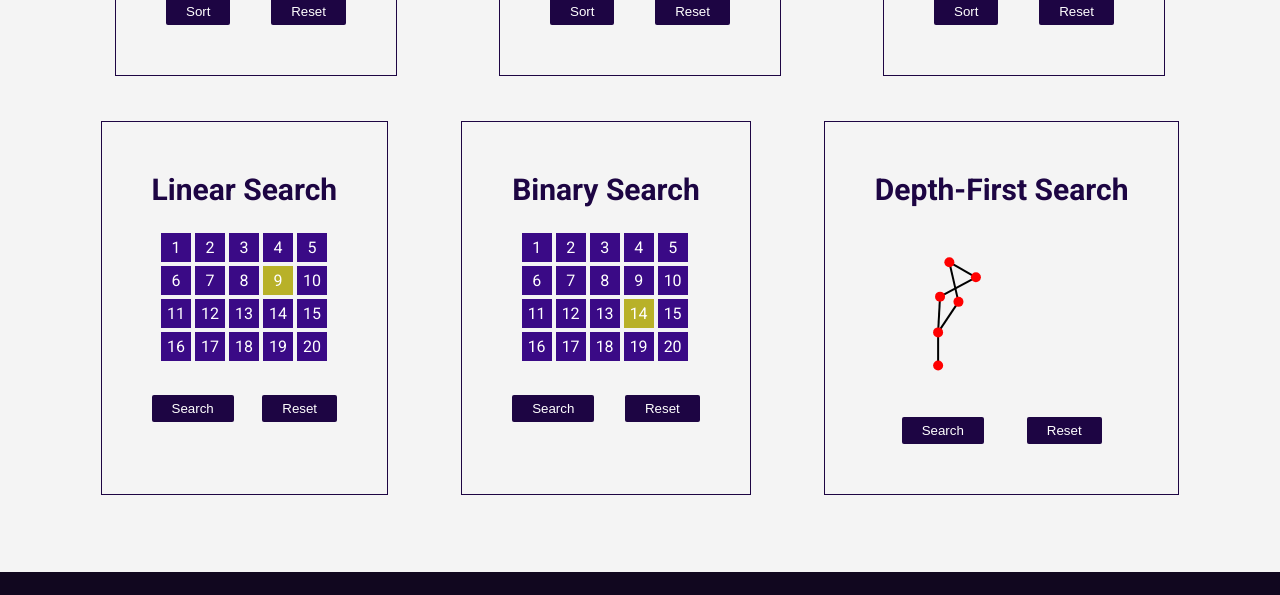
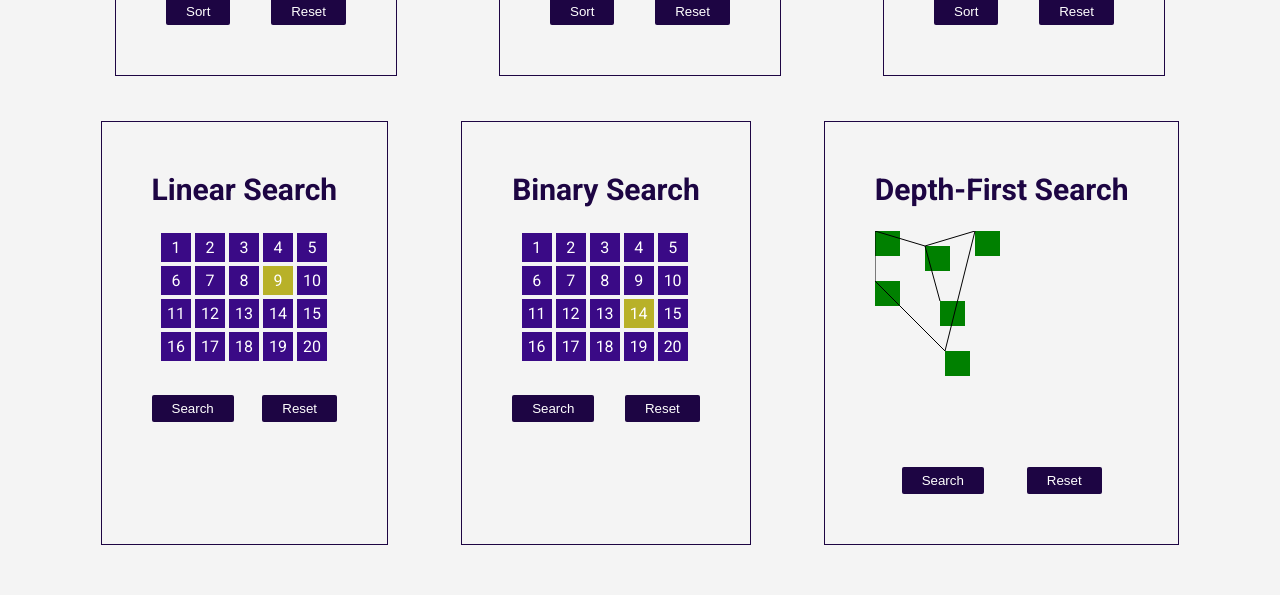
Before and after one commit to Ice-Cap/my-portfolio-website, a React (Create React App) app: page / in a window 1280 px wide. Shown: the part 1820-2415 px from the top of the page. Built offline with nearby package versions, Linux system fonts and the light colour scheme.

Commit message:
working on graph creation

```diff
--- a/src/components/Algorithms.js
+++ b/src/components/Algorithms.js
@@ -4,7 +4,7 @@ import QuickSort from './algorithms/QuickSort';
 import MergeSort from './algorithms/MergeSort';
 import BinarySearch from './algorithms/BinarySearch';
 import LinearSearch from './algorithms/LinearSearch';
-import DepthFirstSearch from './algorithms/DepthFirstSearch';
+import DepthFirstSearch from './algorithms/DepthFirstCanvas';
 
 function Algorithms() {
     return (
--- /dev/null
+++ b/src/components/algorithms/DepthFirstCanvas.js
@@ -0,0 +1,136 @@
+import React, { useEffect, useRef, useState } from 'react';
+import GraphMaker from '../../utils/GraphMaker';
+
+
+function DepthFirstSearch(props) {
+    const [state, setState] = useState({
+        currIndex: null,
+        needle: 14,
+        visited: new Set(),
+        nodeGrabed: null,
+        graph: {
+            'A': {
+                x: 0,
+                y: 0,
+                neighbors: ['B', 'C']
+            },
+            'B': {
+                x: 50,
+                y: 15,
+                neighbors: ['D', 'E']
+            },
+            'C': {
+                x: 0,
+                y: 50,
+                neighbors: ['F']
+            },
+            'D': {
+                x: 65,
+                y: 70,
+                neighbors: []
+            },
+            'E': {
+                x: 100,
+                y: 0,
+                neighbors: ['F']
+            },
+            'F': {
+                x: 70,
+                y: 120,
+                neighbors: []
+            }
+        }
+    });
+    const canvasRef = useRef();
+
+    useEffect(() => {
+        const canvas = canvasRef.current;
+        const ctx = canvas.getContext('2d');
+
+        // Clear the canvas for each render
+        ctx.clearRect(0, 0, canvas.width, canvas.height);
+
+        ctx.fillStyle = 'green';
+
+        const Graph = new GraphMaker(ctx, state.graph);
+    });
+
+    function dfs(graph, start, visited = new Set()) {
+        console.log(start); // Process the current node as needed
+        visited.add(start); // Mark the current node as visited
+        setState((prev) => {
+            return { ...prev, currIndex: start, visited: visited };
+        });
+
+        // Iterate through all the neighbors of the current node
+        graph[start].forEach(neighbor => {
+            if (!visited.has(neighbor)) { // If the neighbor hasn't been visited
+                dfs(graph, neighbor, visited); // Recursively visit the neighbor
+            }
+        });
+    }
+
+    function handleClick(e) {
+        // get bounding rectangle of canvas
+        const rect = canvasRef.current.getBoundingClientRect();
+
+        // get x and y coordinates of click relative to canvas
+        const x = e.clientX - rect.left;
+        const y = e.clientY - rect.top;
+
+        // check if click is within a node
+        for (let node in state.graph) {
+            const nodeObj = state.graph[node];
+            if (x >= nodeObj.x && x <= nodeObj.x + 25 && y >= nodeObj.y && y <= nodeObj.y + 25) {
+                setState((prev) => {
+                    return { ...prev, nodeGrabed: node };
+                });
+                console.log(node);
+                break;
+            }
+        }
+    }
+
+    function handleDrag(e) {
+        if (!state.nodeGrabed || !canvasRef.current) {
+            return;
+        }
+
+        const rect = canvasRef.current.getBoundingClientRect();
+        const x = e.clientX - rect.left;
+        const y = e.clientY - rect.top;
+        setState((prev) => {
+            return {
+                ...prev,
+                graph: {
+                    ...prev.graph,
+                    [prev.nodeGrabed]: {
+                        ...prev.graph[prev.nodeGrabed],
+                        x: x,
+                        y: y
+                    }
+                }
+            };
+        });
+    }
+
+    return (
+        <div className='algo search'>
+            <h3>Depth-First Search</h3>
+            <canvas
+                onMouseDown={handleClick}
+                onMouseUp={() => setState((prev) => ({ ...prev, nodeGrabed: null }))}
+                onMouseMove={handleDrag}
+                ref={canvasRef}
+                width="200"
+                height="200"
+            />
+            <div className="flex space-between search-buttons-container">
+                <button onClick={() => dfs(state.graph, 'A')}>Search</button>
+                <button onClick={() => { }}>Reset</button>
+            </div>
+        </div>
+    );
+}
+
+export default DepthFirstSearch;
--- /dev/null
+++ b/src/utils/GraphMaker.js
@@ -0,0 +1,39 @@
+
+class GraphMaker {
+    constructor(ctx, graph) {
+        this.graph = graph;
+        this.ctx = ctx;
+
+        this.ctx.fillStyle = 'green';
+        this.createGraph();
+    }
+
+    createGraph() {
+        for (let node in this.graph) {
+            const nodeObj = this.graph[node];
+            this.createSquare(nodeObj.x, nodeObj.y);
+        }
+
+        for (let node in this.graph) {
+            const nodeObj = this.graph[node];
+
+            for (let neighbor of nodeObj.neighbors) {
+                const neighborObj = this.graph[neighbor];
+                this.createLine(nodeObj.x, nodeObj.y, neighborObj.x, neighborObj.y);
+            }
+        }
+    }
+
+    createLine(x1, y1, x2, y2) {
+        this.ctx.beginPath();
+        this.ctx.moveTo(x1, y1);
+        this.ctx.lineTo(x2, y2);
+        this.ctx.stroke();
+    }
+
+    createSquare(x, y, size = 25) {
+        this.ctx.fillRect(x, y, size, size);
+    }
+}
+
+export default GraphMaker;
```
